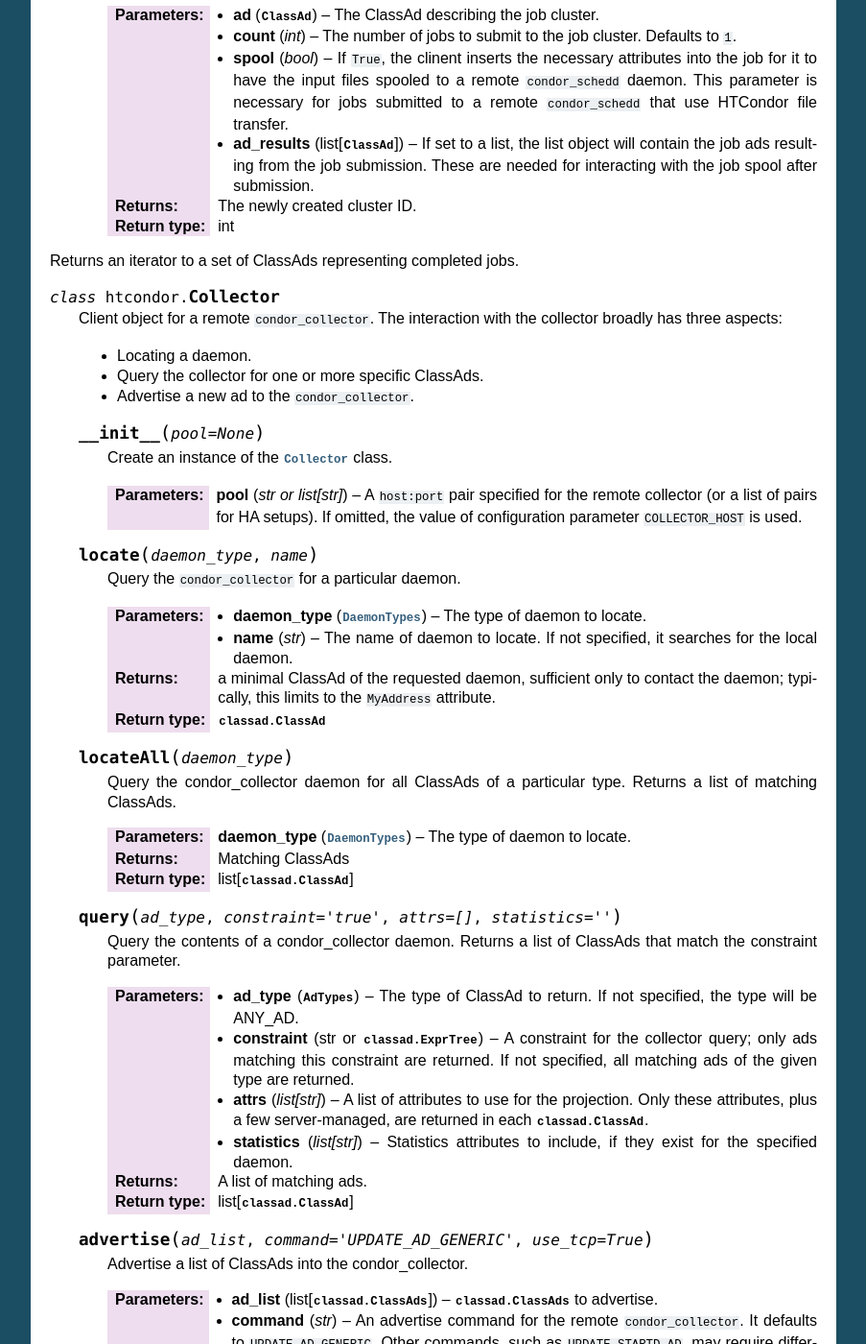
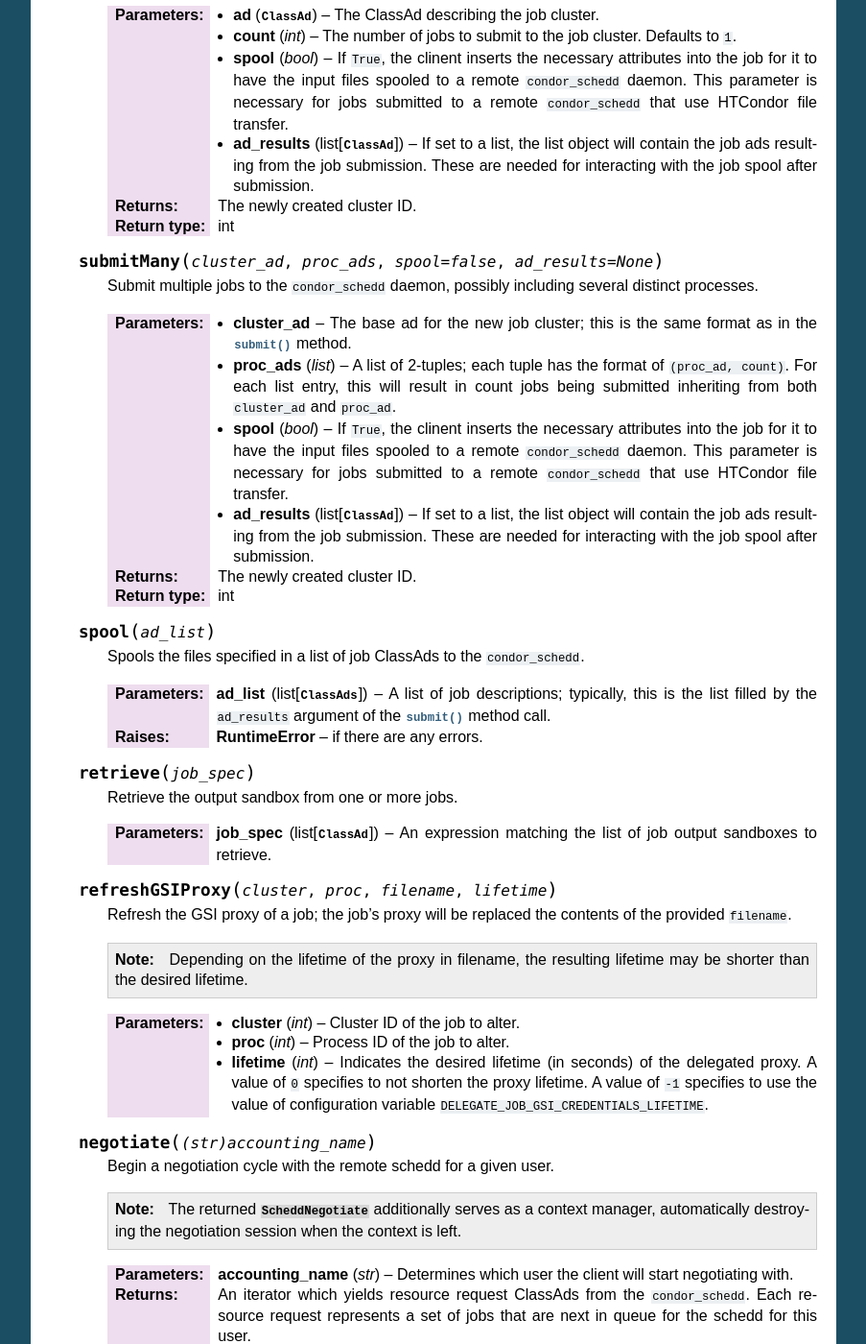
Before and after one commit to htcondor/htcondor-python, a Sphinx documentation site: the page built from docs/htcondor.rst, in a window 1280 px wide and 1400 px high, scrolled down 3291 px. Shown: the whole window at 96% size, without its empty margins (198-1101 px from the left). Built offline with Sphinx 7.4.7, drawn with Linux system fonts in a browser that asks for light colours; cross-references to code outside the pages are shown as plain code; some of the changed text lies outside the part shown.

Commit message:
Finish methods for the Schedd object.

```diff
--- a/docs/htcondor.rst
+++ b/docs/htcondor.rst
@@ -209,7 +209,77 @@ Module Classes
       :return: The newly created cluster ID.
       :rtype: int
 
-Returns an iterator to a set of ClassAds representing completed jobs.
+   .. method:: submitMany( cluster_ad, proc_ads, spool = false, ad_results = None )
+
+      Submit multiple jobs to the ``condor_schedd`` daemon, possibly including
+      several distinct processes.
+
+      :param cluster_ad: The base ad for the new job cluster; this is the same format
+         as in the :meth:`submit` method.
+      :param list proc_ads: A list of 2-tuples; each tuple has the format of ``(proc_ad, count)``.
+         For each list entry, this will result in count jobs being submitted inheriting from
+         both ``cluster_ad`` and ``proc_ad``.
+      :param bool spool: If ``True``, the clinent inserts the necessary attributes
+         into the job for it to have the input files spooled to a remote
+         ``condor_schedd`` daemon. This parameter is necessary for jobs submitted
+         to a remote ``condor_schedd`` that use HTCondor file transfer.
+      :param ad_results: If set to a list, the list object will contain the job ads
+         resulting from the job submission.
+         These are needed for interacting with the job spool after submission.
+      :type ad_results: list[:class:`~classad.ClassAd`]
+      :return: The newly created cluster ID.
+      :rtype: int
+
+   .. method:: spool(ad_list)
+
+      Spools the files specified in a list of job ClassAds
+      to the ``condor_schedd``.
+
+      :param ad_list: A list of job descriptions; typically, this is the list
+         filled by the ``ad_results`` argument of the :meth:`submit` method call.
+      :type ad_list: list[:class:`~classad.ClassAds`]
+      :raises RuntimeError: if there are any errors.
+
+   .. method:: retrieve(job_spec)
+
+      Retrieve the output sandbox from one or more jobs.
+
+      :param job_spec: An expression matching the list of job output sandboxes
+         to retrieve.
+      :type job_spec: list[:class:`~classad.ClassAd`]
+
+   .. method:: refreshGSIProxy(cluster, proc, filename, lifetime)
+
+      Refresh the GSI proxy of a job; the job's proxy will be replaced the contents
+      of the provided ``filename``.
+
+      .. note:: Depending on the lifetime of the proxy in filename, the resulting lifetime
+         may be shorter than the desired lifetime.
+
+      :param int cluster: Cluster ID of the job to alter.
+      :param int proc: Process ID of the job to alter.
+      :param int lifetime: Indicates the desired lifetime (in seconds) of the delegated proxy.
+         A value of ``0`` specifies to not shorten the proxy lifetime.
+         A value of ``-1`` specifies to use the value of configuration variable
+         ``DELEGATE_JOB_GSI_CREDENTIALS_LIFETIME``.
+
+   .. method:: negotiate( (str)accounting_name )
+
+      Begin a negotiation cycle with the remote schedd for a given user.
+
+      .. note:: The returned :class:`ScheddNegotiate` additionally serves as a context manager,
+         automatically destroying the negotiation session when the context is left.
+
+      :param str accounting_name: Determines which user the client will start negotiating with.
+      :return: An iterator which yields resource request ClassAds from the ``condor_schedd``.
+         Each resource request represents a set of jobs that are next in queue for the schedd
+         for this user.
+      :rtype: :class:`ScheddNegotiate`
+
+   .. method:: reschedule()
+
+      Send reschedule command to the schedd.
+
 
 .. _collector_class:
 
```
